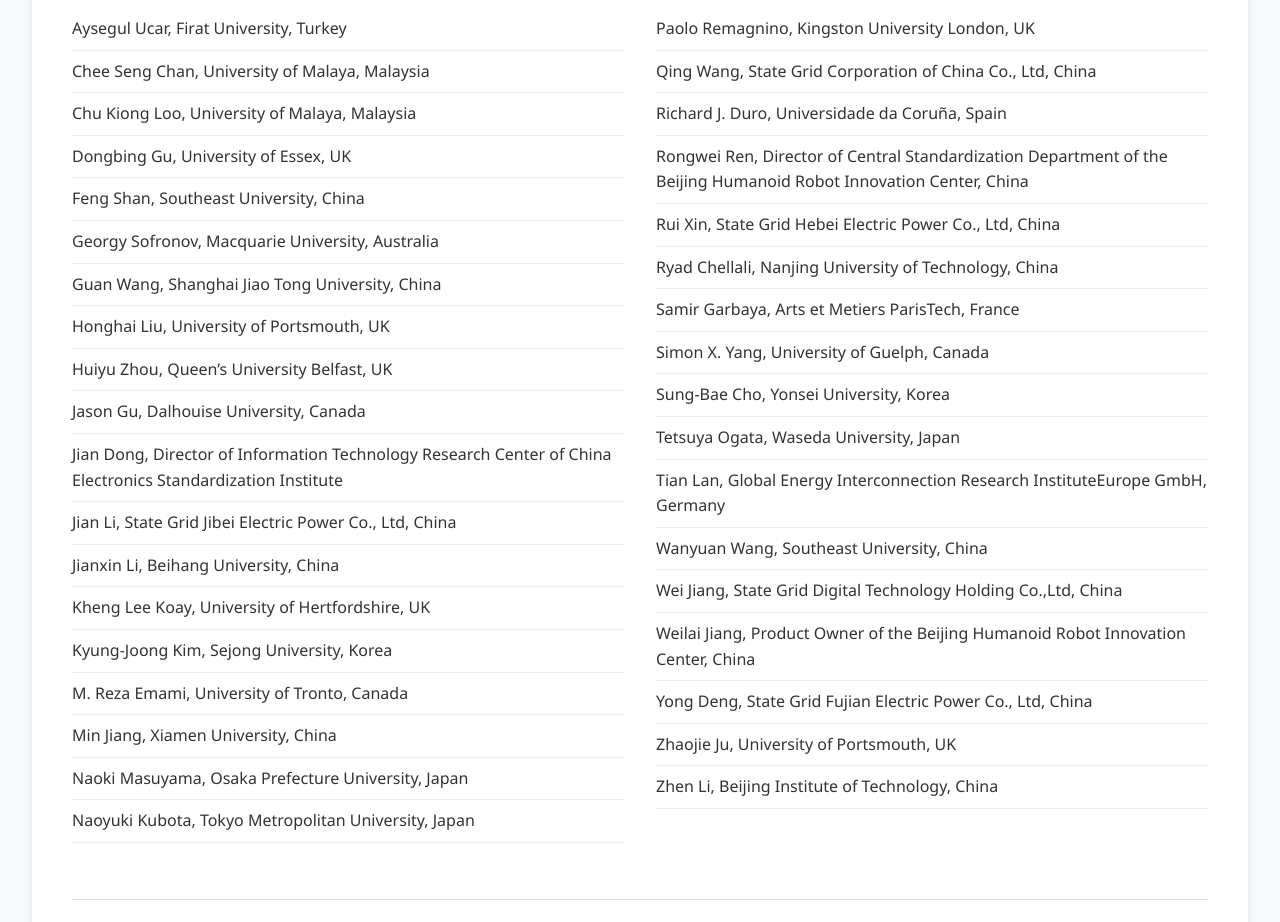
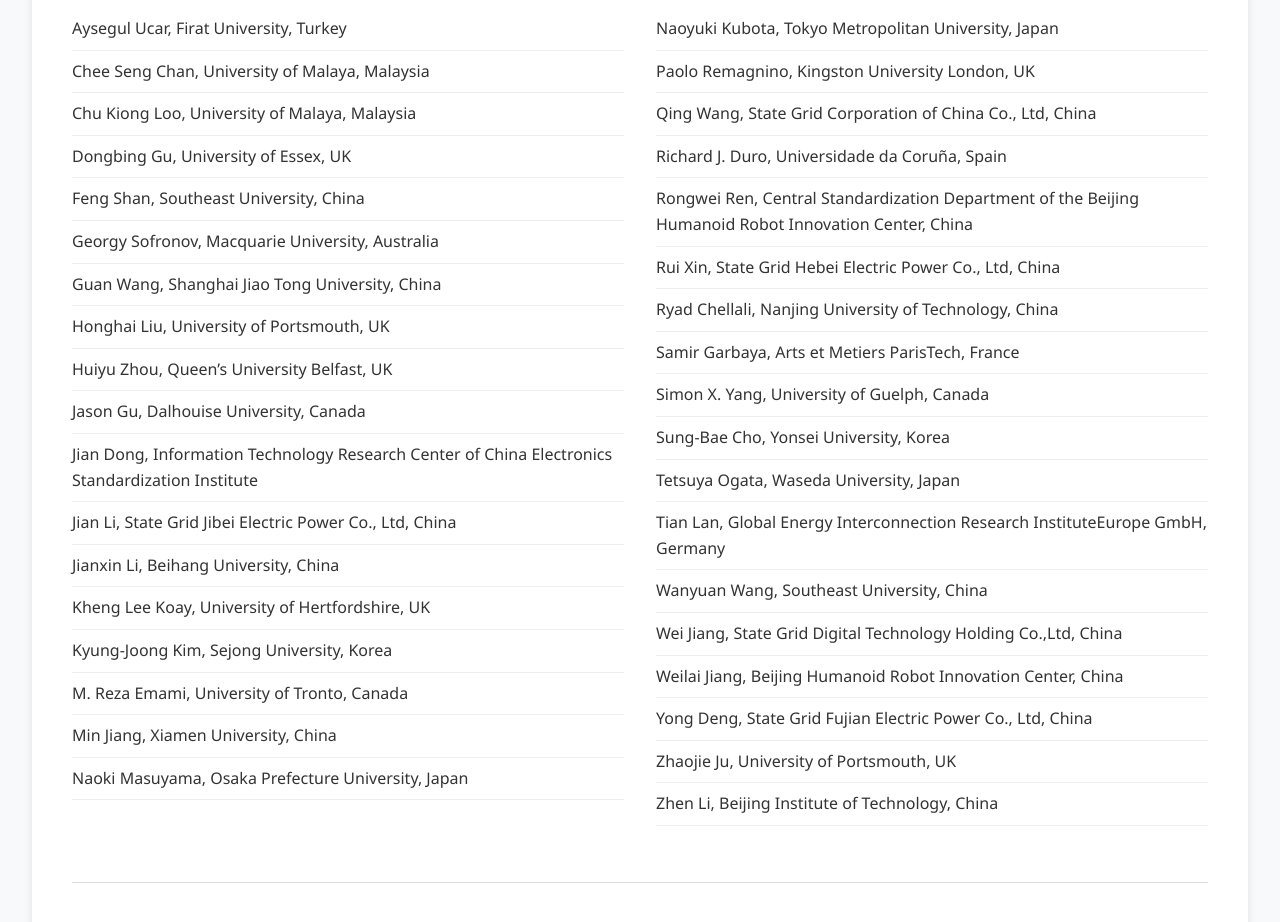
Before and after one commit to alphetjf/ieee-tf-robotic.io, a plain HTML site: page index.html in a window 1280 px wide. Shown: the part 920-1842 px from the top of the page. Drawn offline with Linux system fonts and the light colour scheme.

Commit message:
Sustain work place only

```diff
--- a/index.html
+++ b/index.html
@@ -254,7 +254,7 @@
                     <li>Honghai Liu, University of Portsmouth, UK</li>
                     <li>Huiyu Zhou, Queen’s University Belfast, UK</li>
                     <li>Jason Gu, Dalhouise University, Canada</li>
-                    <li>Jian Dong, Director of Information Technology Research Center of China Electronics Standardization Institute</li>
+                    <li>Jian Dong, Information Technology Research Center of China Electronics Standardization Institute</li>
                     <li>Jian Li, State Grid Jibei Electric Power Co., Ltd, China</li>
                     <li>Jianxin Li, Beihang University, China</li>
                     <li>Kheng Lee Koay, University of Hertfordshire, UK</li>
@@ -266,7 +266,7 @@
                     <li>Paolo Remagnino, Kingston University London, UK</li>
                     <li>Qing Wang, State Grid Corporation of China Co., Ltd, China</li>
                     <li>Richard J. Duro, Universidade da Coruña, Spain</li>
-                    <li>Rongwei Ren, Director of Central Standardization Department of the Beijing Humanoid Robot Innovation Center, China</li>
+                    <li>Rongwei Ren, Central Standardization Department of the Beijing Humanoid Robot Innovation Center, China</li>
                     <li>Rui Xin, State Grid Hebei Electric Power Co., Ltd, China</li>
                     <li>Ryad Chellali, Nanjing University of Technology, China</li>
                     <li>Samir Garbaya, Arts et Metiers ParisTech, France</li>
@@ -276,7 +276,7 @@
                     <li>Tian Lan, Global Energy Interconnection Research InstituteEurope GmbH, Germany</li>
                     <li>Wanyuan Wang, Southeast University, China</li>
                     <li>Wei Jiang, State Grid Digital Technology Holding Co.,Ltd, China</li>
-                    <li>Weilai Jiang, Product Owner of the Beijing Humanoid Robot Innovation Center, China</li>
+                    <li>Weilai Jiang, Beijing Humanoid Robot Innovation Center, China</li>
                     <li>Yong Deng, State Grid Fujian Electric Power Co., Ltd, China</li>
                     <li>Zhaojie Ju, University of Portsmouth, UK</li>
                     <li>Zhen Li, Beijing Institute of Technology, China</li>
```
